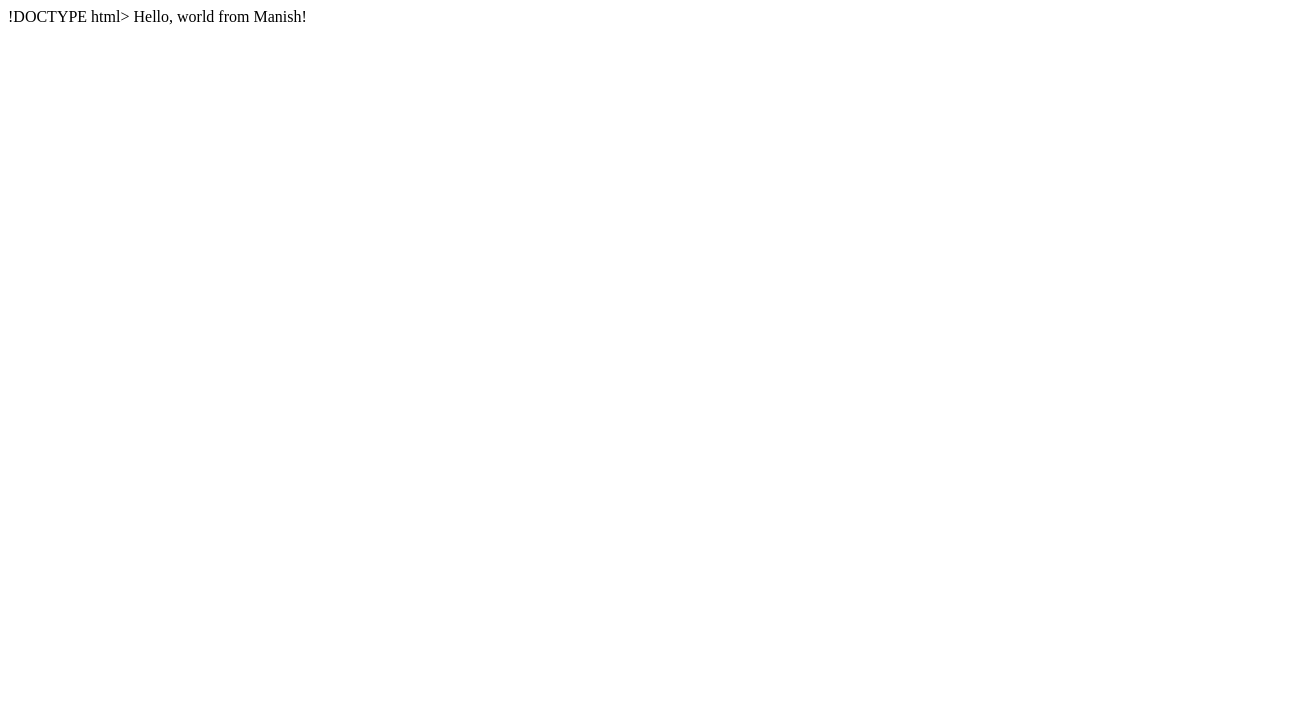
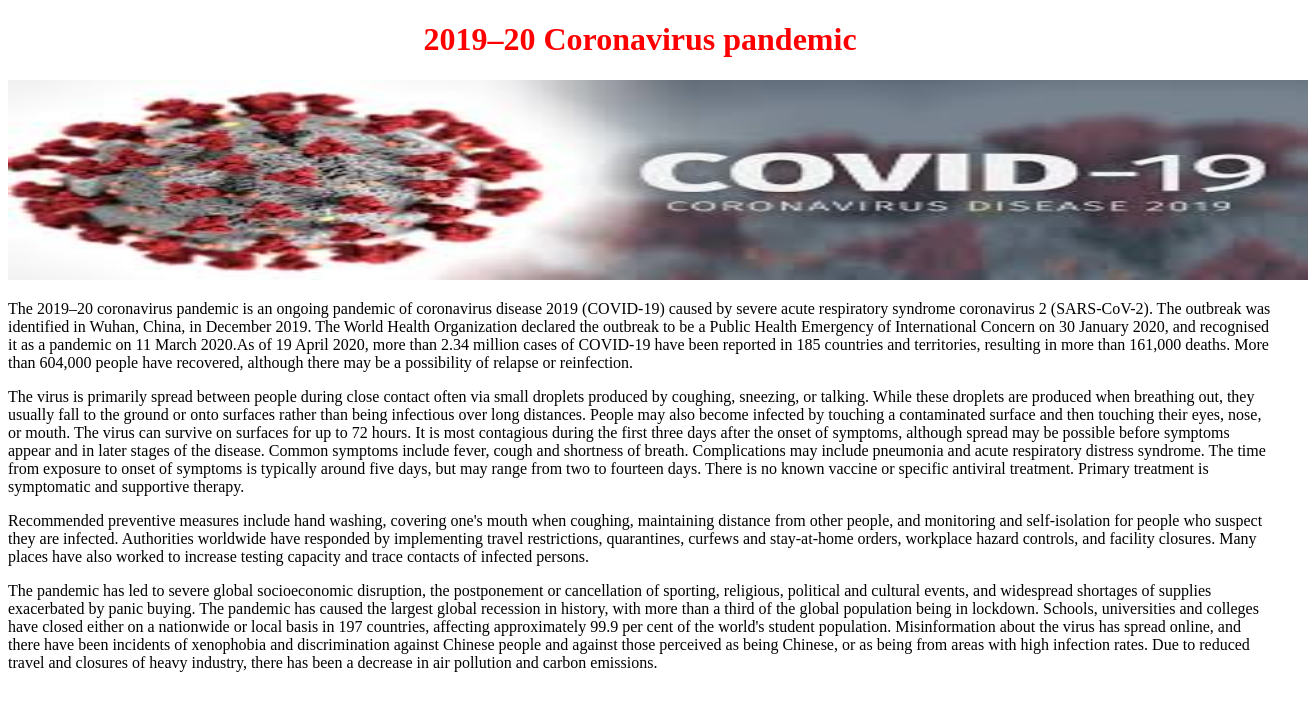
Before and after one commit to manishkw123/mypage, a plain HTML site: page index.html in a window 1280 px wide. Shown: the whole page, 1308 px wide, since content can reach past the window. Drawn offline with Linux system fonts and the light colour scheme.

Commit message:
my new project

```diff
--- a/index.html
+++ b/index.html
@@ -1,9 +1,15 @@
-!DOCTYPE html>
+<!DOCTYPE html>
 <html>
     <head>
-        <title>My New Webpage</title>
+        <title>COVID-19 Coronavirus </title>
     </head>
+	<h1 style="color:red;text-align:center;">2019–20 Coronavirus pandemic</h1>
     <body>
-        Hello, world from Manish!
+	<img src="covid.jpg" height="200" width="1300">
+       <p> The 2019–20 coronavirus pandemic is an ongoing pandemic of coronavirus disease 2019 (COVID-19) caused by severe acute respiratory syndrome coronavirus 2 (SARS-CoV-2). The outbreak was identified in Wuhan, China, in December 2019. The World Health Organization declared the outbreak to be a Public Health Emergency of International Concern on 30 January 2020, and recognised it as a pandemic on 11 March 2020.As of 19 April 2020, more than 2.34 million cases of COVID-19 have been reported in 185 countries and territories, resulting in more than 161,000 deaths. More than 604,000 people have recovered, although there may be a possibility of relapse or reinfection.</p>
+<p>The virus is primarily spread between people during close contact often via small droplets produced by coughing, sneezing, or talking. While these droplets are produced when breathing out, they usually fall to the ground or onto surfaces rather than being infectious over long distances. People may also become infected by touching a contaminated surface and then touching their eyes, nose, or mouth. The virus can survive on surfaces for up to 72 hours. It is most contagious during the first three days after the onset of symptoms, although spread may be possible before symptoms appear and in later stages of the disease. Common symptoms include fever, cough and shortness of breath. Complications may include pneumonia and acute respiratory distress syndrome. The time from exposure to onset of symptoms is typically around five days, but may range from two to fourteen days. There is no known vaccine or specific antiviral treatment. Primary treatment is symptomatic and supportive therapy.</p>
+<p>Recommended preventive measures include hand washing, covering one's mouth when coughing, maintaining distance from other people, and monitoring and self-isolation for people who suspect they are infected. Authorities worldwide have responded by implementing travel restrictions, quarantines, curfews and stay-at-home orders, workplace hazard controls, and facility closures. Many places have also worked to increase testing capacity and trace contacts of infected persons.</p>
+<p>The pandemic has led to severe global socioeconomic disruption, the postponement or cancellation of sporting, religious, political and cultural events, and widespread shortages of supplies exacerbated by panic buying. The pandemic has caused the largest global recession in history, with more than a third of the global population being in lockdown. Schools, universities and colleges have closed either on a nationwide or local basis in 197 countries, affecting approximately 99.9 per cent of the world's student population. Misinformation about the virus has spread online, and there have been incidents of xenophobia and discrimination against Chinese people and against those perceived as being Chinese, or as being from areas with high infection rates. Due to reduced travel and closures of heavy industry, there has been a decrease in air pollution and carbon emissions.
+</p>
     </body>
 </html>
```
Also changed, not shown: covid.jpg (added).
